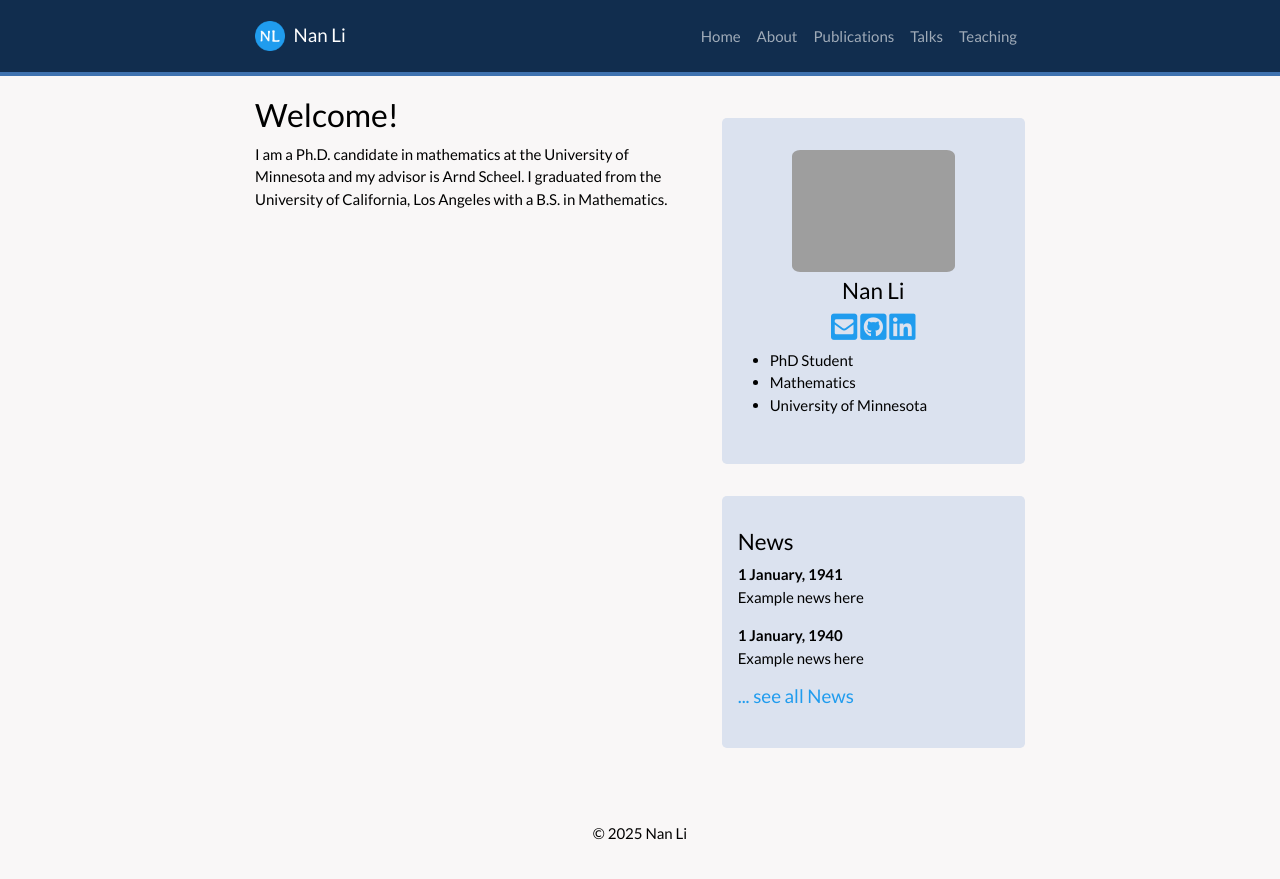
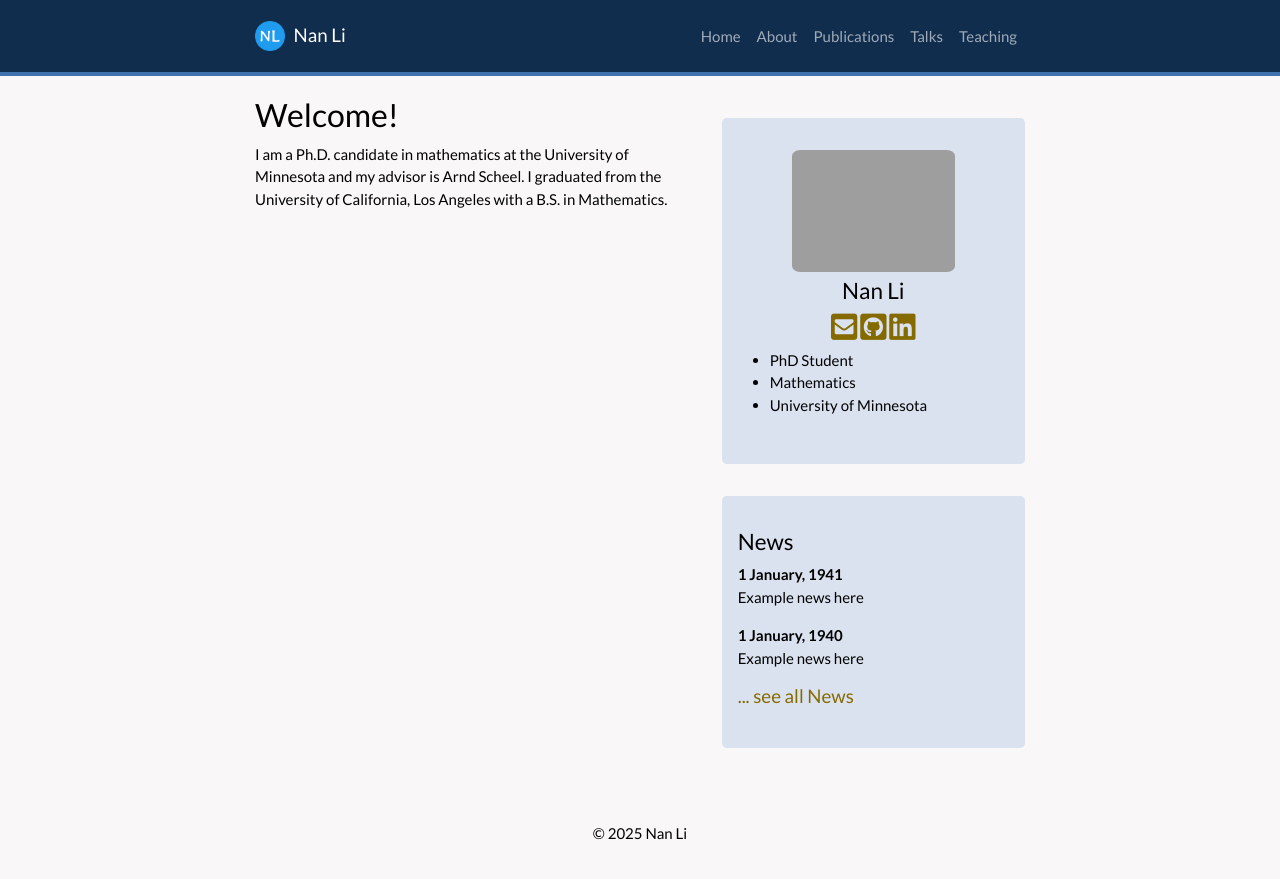
Before and after one commit to eigennan/eigennan.github.io, a Jekyll site: the page built from _pages/home.md, in a window 1280 px wide. Shown: the top 879 px of the page. Built offline with Jekyll 4.4.1, drawn with Linux system fonts in a browser that asks for light colours; a style sheet for code colours, icons or effects is not loaded.

Commit message:
Update main.scss

```diff
--- a/assets/main.scss
+++ b/assets/main.scss
@@ -22,26 +22,26 @@ $baseurl: "{{ site.url }}{{ site.baseurl }}";
 
 /* unvisited link */
 a:link {
-  color: #209CEE;
+  color: #856a00;
 }
 
 /* visited link */
 a:visited {
-  color: #209CEE;
+  color: #856a00;
 }
 
 /* mouse over link */
 a:hover {
-  color: #a2cfee;
+  color: #efbf04;
 }
 
 /* selected link */
 a:active {
-  color: #a2cfee;
+  color: #efbf04;
 }
 
 .MathJax_ref {
-  fill: #00bc8c!important;
+  fill: #c2b067!important;
 }
 
 html {
```
